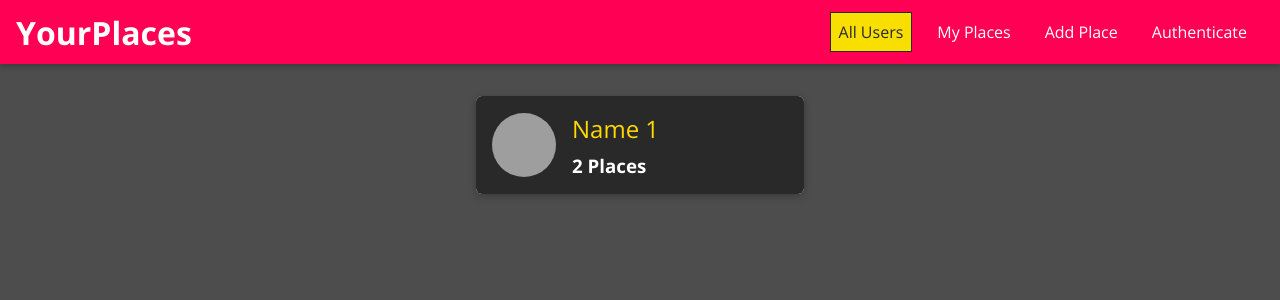
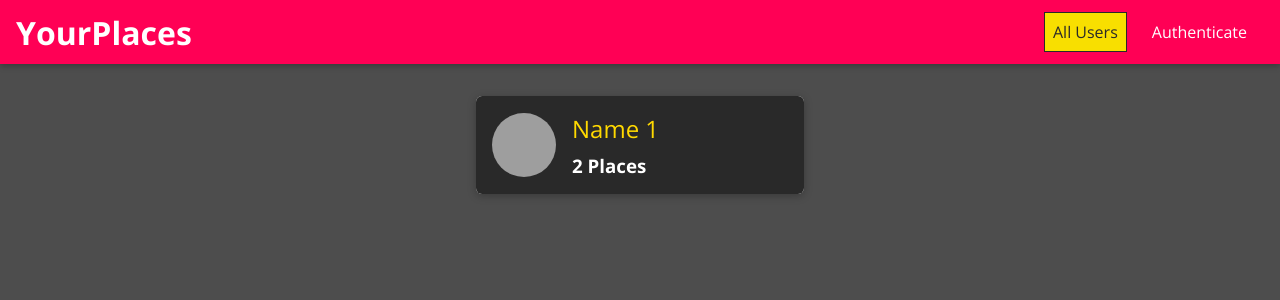
Before and after one commit to AtharvPal/GeoJournal, a React (Create React App) app: page / in a window 1280 px wide. Shown: the top 300 px of the page. Built offline with nearby package versions, Linux system fonts and the light colour scheme; grey boxes are pictures that could not be loaded.

Commit message:
adding authentication workflows (imp)

```diff
--- a/src/App.js
+++ b/src/App.js
@@ -1,4 +1,4 @@
-import React from "react";
+import React, { useState, useCallback, useContext } from "react";
 import {
   BrowserRouter as Router,
   Route,
@@ -12,24 +12,52 @@
 import UserPlaces from "./places/pages/UserPlaces";
 import UpdatePlace from "./places/pages/UpdatePlace";
 import Auth from "./user/pages/Auth";
+import { AuthContext } from "./shared/context/auth-context";
 
 function App() {
-  return (
-    <Router>
-      <MainNavigation />
-      <main>
+  const auth = useContext(AuthContext);
+  const [isLoggedIn, setIsLoggedIn] = useState(false);
+
+  const login = useCallback(() => {
+    setIsLoggedIn(true);
+  }, []);
+  const logout = useCallback(() => {
+    setIsLoggedIn(false);
+  }, []);
+
+  let routes;
+  if (isLoggedIn) {
+    routes = (
       <Routes>
         <Route path="/" element={<Users />} />
         <Route path="/:userId/places" element={<UserPlaces />} />
         <Route path="/places/new" element={<NewPlace />} />
         <Route path="/places/:placeId" element={<UpdatePlace />} />
-          <Route path="/auth" element={<Auth />} />
+        <Route path="*" element={<Navigate to="/" />} />
         {/* this is a fallback path, any route that does not match any exact paths fall into this */}
         <Route path="/dummy/*" element={<h1>This is a dummy paht</h1>} />
-          <Route path="*" element={<Navigate to="/" />} />
       </Routes>
-      </main>
+    );
+  } else {
+    routes = (
+      <Routes>
+        <Route path="/" element={<Users />} />
+        <Route path="/:userId/places" element={<UserPlaces />} />
+        <Route path="/auth" element={<Auth />} />
+        <Route path="*" element={<Navigate to="/auth" />} />
+      </Routes>
+    );
+  }
+
+  return (
+    <AuthContext.Provider
+      value={{ isLoggedIn: isLoggedIn, login: login, logout: logout }}
+    >
+      <Router>
+        <MainNavigation />
+        <main>{routes}</main>
       </Router>
+    </AuthContext.Provider>
   );
 }
 
--- a/src/places/components/PlaceItem.js
+++ b/src/places/components/PlaceItem.js
@@ -1,4 +1,5 @@
-import React, { useState } from "react";
+import React, { useState, useContext } from "react";
+import { AuthContext } from "../../shared/context/auth-context";
 
 import Card from "../../shared/components/UIElement/Card";
 import Button from "../../shared/components/FormElements/Button";
@@ -6,6 +7,7 @@
 import "./PlaceItem.css";
 
 const PlaceItem = (props) => {
+  const auth = useContext(AuthContext);
   const [showMap, setShowMap] = useState(false);
   const [showConfirmModal, setShowConfirmModal] = useState(false);
 
@@ -57,8 +59,8 @@
             <Button inverse onClick={openMapHandler}>
               VIEW ON MAP
             </Button>
-            <Button to={`/places/${props.id}`}>EDIT</Button>
-            <Button danger onClick={showDeleteWarningHandler}>DELETE</Button>
+            {auth.isLoggedIn && <Button to={`/places/${props.id}`}>EDIT</Button>}
+            {auth.isLoggedIn && <Button danger onClick={showDeleteWarningHandler}>DELETE</Button>}
           </div>
         </Card>
       </li>
--- a/src/shared/components/Navigation/NavLinks.js
+++ b/src/shared/components/Navigation/NavLinks.js
@@ -1,23 +1,37 @@
-import React from "react";
+import React, { useContext } from "react";
+import { AuthContext } from "../../context/auth-context";
 
 import "./NavLinks.css";
 import { NavLink } from "react-router-dom";
 
-const NavLinks = props => {
+const NavLinks = (props) => {
+  const auth = useContext(AuthContext);
+
   return (
     <ul className="nav-links">
       <li>
         <NavLink to="/">All Users</NavLink>
       </li>
+      {auth.isLoggedIn && (
         <li>
           <NavLink to="/u1/places">My Places</NavLink>
         </li>
+      )}
+      {auth.isLoggedIn && (
         <li>
           <NavLink to="/places/new">Add Place</NavLink>
         </li>
+      )}
+      {!auth.isLoggedIn && (
         <li>
           <NavLink to="/auth">Authenticate</NavLink>
         </li>
+      )}
+      {auth.isLoggedIn && (
+        <li>
+          <button onClick={auth.logout} to="/">Log Out</button>
+        </li>
+      )}
     </ul>
   );
 };
--- /dev/null
+++ b/src/shared/context/auth-context.js
@@ -0,0 +1,7 @@
+import { createContext } from "react";
+
+export const AuthContext = createContext({
+  isLoggedIn: false,
+  login: () => {},
+  logout: () => {},
+});
--- a/src/user/pages/Auth.js
+++ b/src/user/pages/Auth.js
@@ -1,4 +1,4 @@
-import React, { useState } from 'react';
+import React, { useState, useContext } from 'react';
 
 import Card from '../../shared/components/UIElement/Card';
 import Input from '../../shared/components/FormElements/Input';
@@ -9,9 +9,12 @@
   VALIDATOR_REQUIRE
 } from '../../shared/util/validators';
 import { useForm } from '../../shared/hooks/form-hook';
+import { AuthContext } from '../../shared/context/auth-context';
+
 import './Auth.css';
 
 const Auth = () => {
+  const auth = useContext(AuthContext);
   const [isLoginMode, setIsLoginMode] = useState(true);
 
   const [formState, inputHandler, setFormData] = useForm(
@@ -54,7 +57,7 @@
 
   const authSubmitHandler = event => {
     event.preventDefault();
-    console.log(formState.inputs);
+    auth.login();
   };
 
   return (
```
Lines whose indentation alone changed are shown as unchanged.
